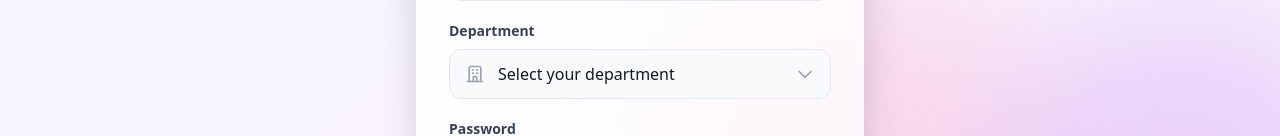
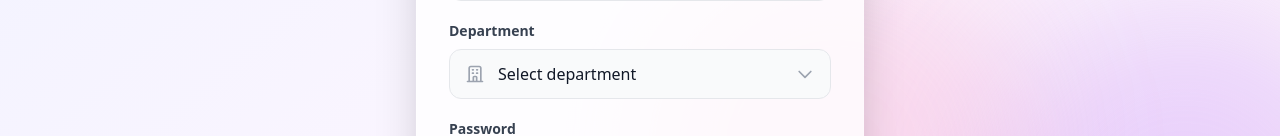
Before and after one commit to adnanahmed0007/Uploadpdf2.0, a React (Vite) app in the folder Pdsaveriimt-main/client/: page /signup in a window 1280 px wide. Shown: the part 669-805 px from the top of the page. Built offline with nearby package versions, Linux system fonts and the light colour scheme.

Commit message:
Update department options in Signup component

```diff
--- a/Pdsaveriimt-main/client/src/components/Authentication/Signup.jsx
+++ b/Pdsaveriimt-main/client/src/components/Authentication/Signup.jsx
@@ -171,14 +171,17 @@ const Signup = () => {
                     className="w-full pl-12 pr-10 py-3 bg-gray-50 border border-gray-200 rounded-xl focus:outline-none focus:ring-2 focus:ring-purple-500 focus:border-transparent transition-all appearance-none"
                     required
                   >
-                    <option value="">Select your department</option>
-                    <option value="computer science">Computer Science</option>
-                    <option value="electrical engineering">Electrical Engineering</option>
-                    <option value="mechanical engineering">Mechanical Engineering</option>
-                    <option value="civil engineering">Civil Engineering</option>
-                    <option value="electronics">Electronics & Communication</option>
-                    <option value="information technology">Information Technology</option>
-                    <option value="other">Other</option>
+                   <option value="">Select department</option>
+                      <option value="btech">B.Tech</option>
+                      <option value="bca">BCA</option>
+                      <option value="bsc">B.Sc</option>
+                      <option value="bcom">B.Com</option>
+                      <option value="ba">BA</option>
+                      <option value="mba">MBA</option>
+                      <option value="mca">MCA</option>
+                      <option value="msc">M.Sc</option>
+                      <option value="mtech">M.Tech</option>
+                      <option value="other">Other</option>
                   </select>
                   <div className="absolute inset-y-0 right-0 pr-4 flex items-center pointer-events-none">
                     <svg className="w-5 h-5 text-gray-400" fill="none" stroke="currentColor" viewBox="0 0 24 24">
```
